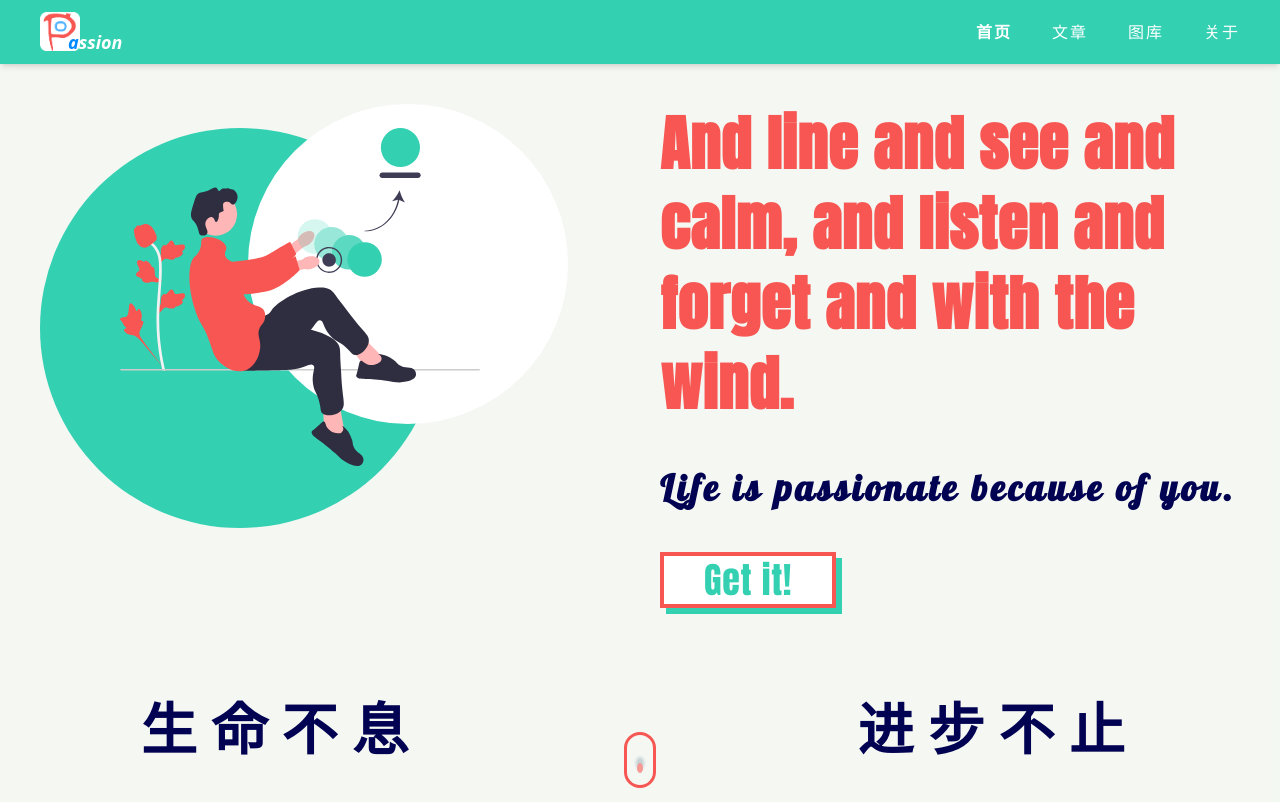
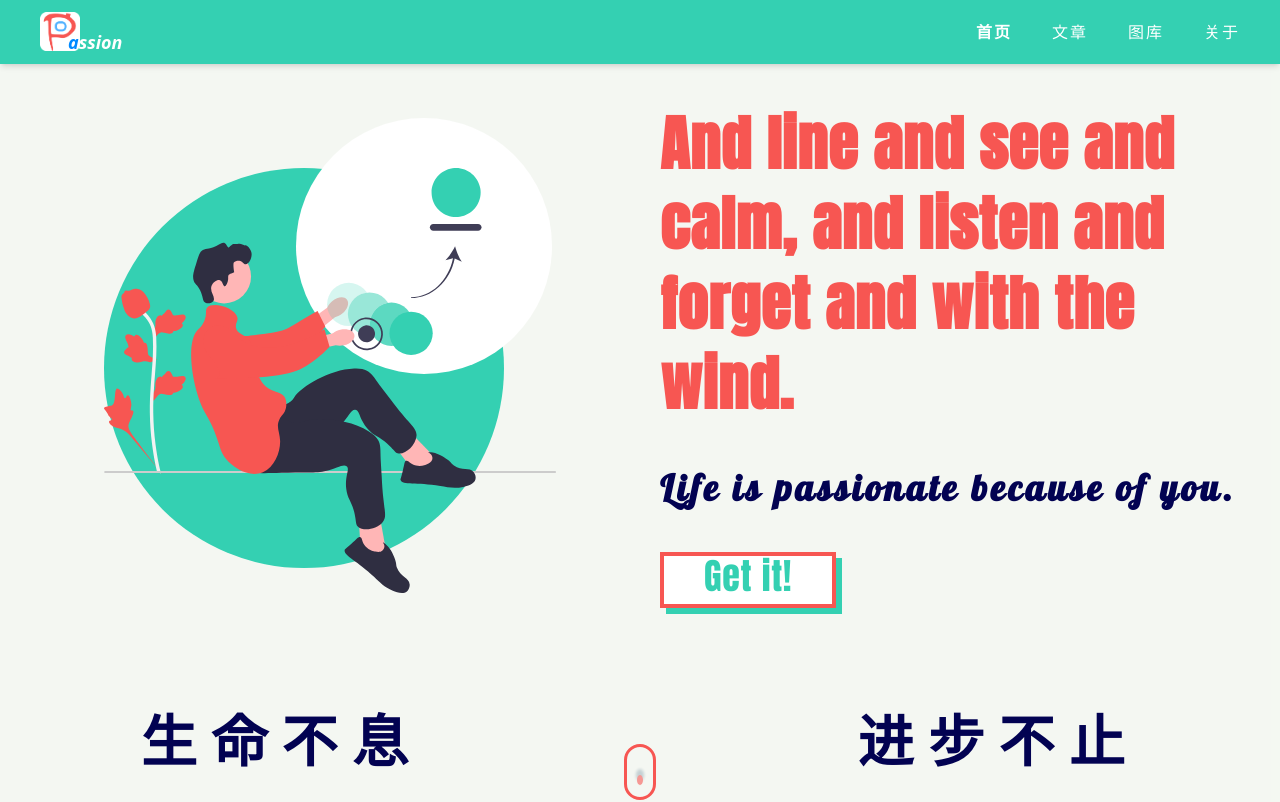
Before and after one commit to KongQingzhi/kongqingzhi.github.io, a Vue app: page / in a window 1280 px wide. Shown: the top 802 px of the page. Built offline with nearby package versions, Linux system fonts and the light colour scheme.

Commit message:
feat: banner 响应式

```diff
--- a/src/pages/index/Banner.vue
+++ b/src/pages/index/Banner.vue
@@ -1,38 +1,36 @@
 <template>
-  <section class="grid grid-cols-2 py-10 gap-10">
-    <div class="relative">
+  <section class="lg:grid grid-cols-2 py-10 gap-10">
+    <div
+      class="relative lg:mt-16 sm:mt-20 mt-6 mx-auto lg:size-[452px] sm:size-[560px] size-[335px]"
+    >
       <div
-        class="absolute rounded-full z-[2] left-52 bg-white w-[320px] h-[320px]"
-      />
+        class="bg-primary relative rounded-full sm:size-[400px] size-64"
+      ></div>
       <div
-        class="absolute rounded-full top-6 left-0 bg-primary w-[400px] h-[400px]"
-      />
-      <img
-        width="360px"
-        class="absolute top-6 left-20 z-[3]"
-        height="500px"
-        :src="banner"
-        alt=""
-      />
+        class="bg-white rounded-full lg:size-64 sm:size-80 size-48 relative sm:-top-[450px] -top-72 lg:left-48 sm:left-60 left-36"
+      ></div>
+      <img class="absolute left-0 top-0" :src="banner" alt="" />
     </div>
-    <div class="space-y-10">
-      <p class="leading-[80px] font-black text-6xl text-danger font-[Anton]">
+    <div class="space-y-5 md:space-y-10 2xl:space-y-16">
+      <p
+        class="leading-[50px] sm:leading-[60px] xl:leading-[80px] font-black text-4xl sm:text-5xl xl:text-6xl text-danger font-[Anton]"
+      >
         And line and see and calm, and listen and forget and with the wind.
       </p>
       <p
-        class="leading-[48px] font-bold tracking-widest text-4xl text-[#020252] font-[Lobster]"
+        class="leading-10 sm:leading-[48px] font-bold sm:tracking-widest text-2xl sm:text-4xl text-[#020252] font-[Lobster]"
       >
         Life is passionate because of you.
       </p>
       <div
-        class="relative cursor-pointer hover:shadow-[2px_2px_5px_0px_rgba(52,208,178,1)] shadow-[6px_6px_0px_0px_rgba(52,208,178,1)] group w-44 h-14 transition-all duration-300 overflow-hidden bg-white border-4 border-danger"
+        class="relative mx-auto lg:mx-0 cursor-pointer hover:shadow-[2px_2px_5px_0px_rgba(52,208,178,1)] shadow-[6px_6px_0px_0px_rgba(52,208,178,1)] group w-44 h-14 transition-all duration-300 overflow-hidden bg-white border-4 border-danger"
         @click="handleGo"
       >
         <div
           class="absolute -top-10 -left-8 w-64 h-4 z-0 bg-primary -rotate-12 transition-all duration-300 group-hover:h-40"
         />
         <span
-          class="absolute z-10 leading-[48px] text-center transition-all top-0 right-0 bottom-0 left-0 duration-300 text-primary group-hover:text-danger font-[Anton] text-4xl"
+          class="absolute z-10 leading-[48px] text-center transition-all top-0 right-0 bottom-0 left-0 duration-300 text-primary group-hover:text-danger font-[Anton] text-2xl sm:text-4xl"
           >Get it!</span
         >
       </div>
```
